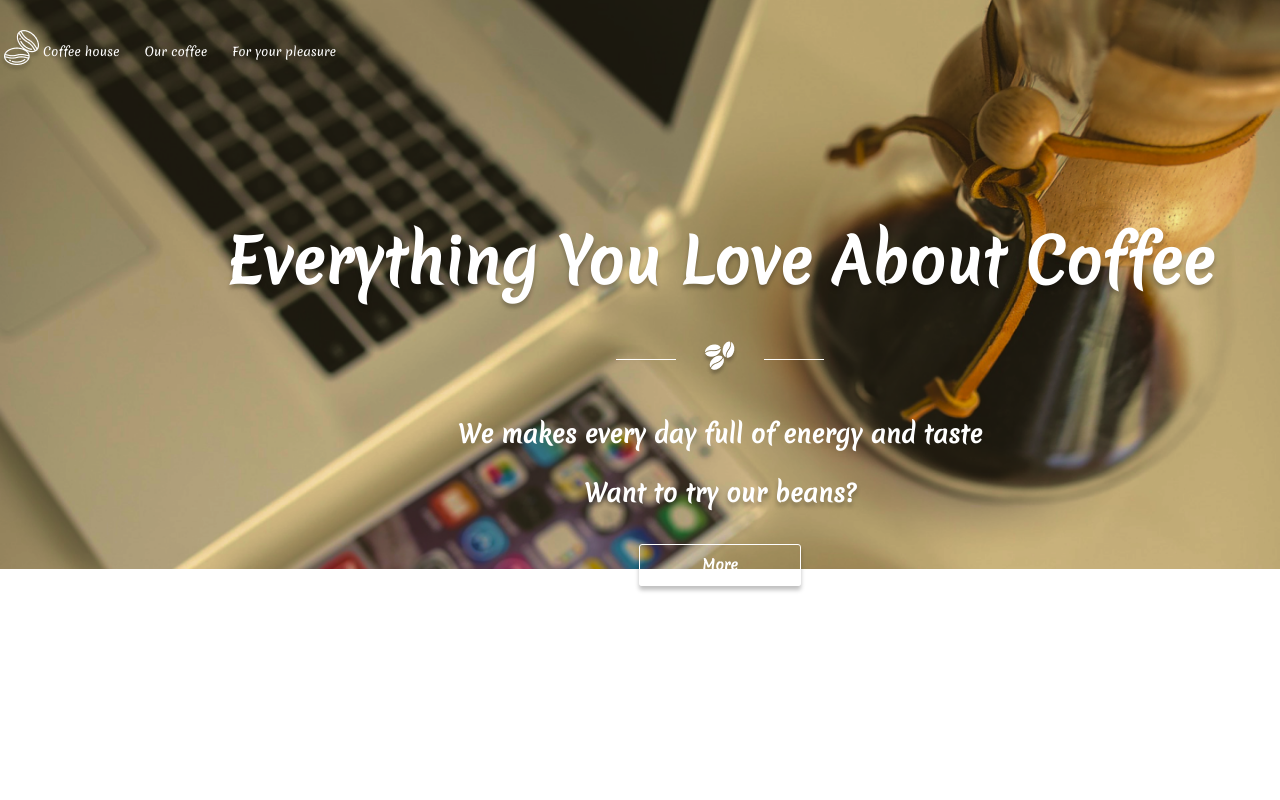
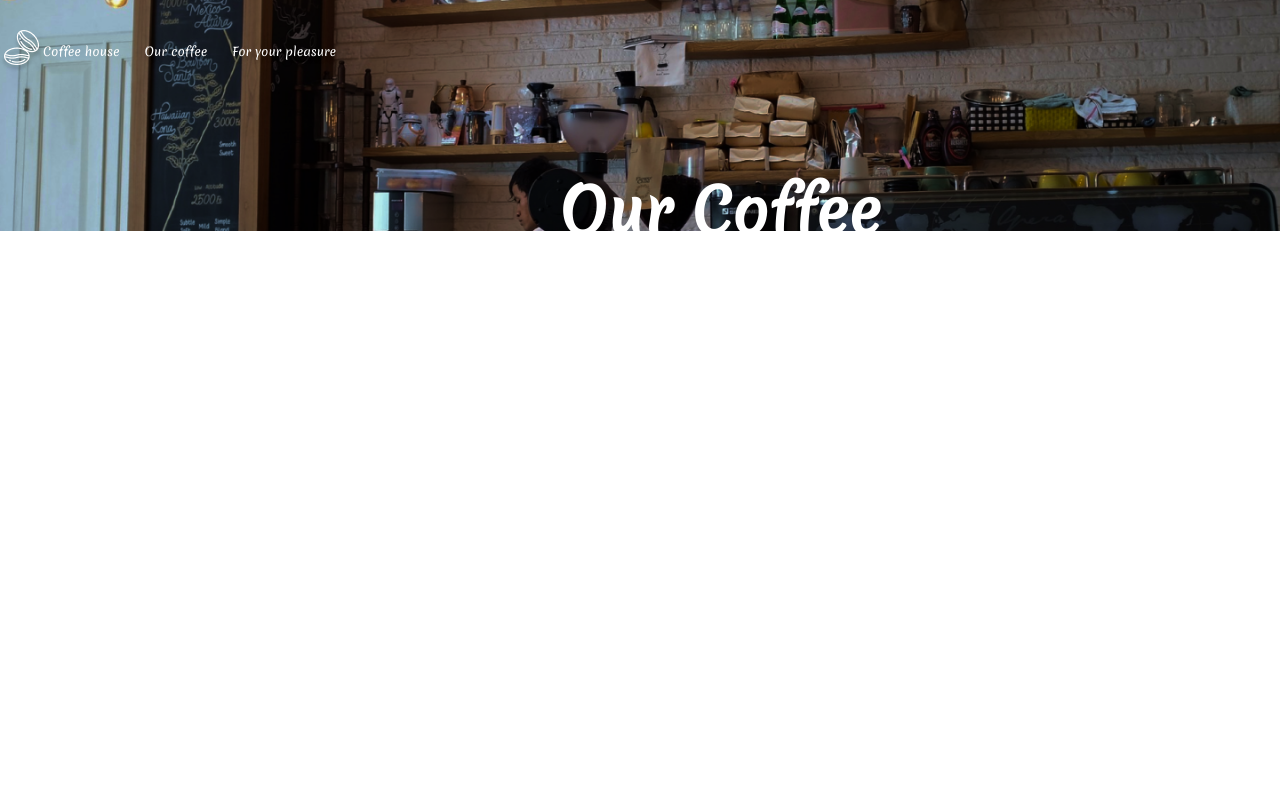
Before and after one commit to Safarov-E/Coffee-shop, a React (Create React App) app: page / in a window 1280 px wide. Shown: the top 800 px of the page. Built offline with nearby package versions, Linux system fonts and the light colour scheme; data requests are answered from the project's data file.

Commit message:
Верстка header второй страницы

```diff
--- a/src/App.js
+++ b/src/App.js
@@ -1,5 +1,5 @@
 import React, {Component} from 'react';
-import Header from './Main-page/header';
+import Header from './Coffee-page/header';
 
 class App extends Component {
   render() {
--- /dev/null
+++ b/src/Coffee-page/header.js
@@ -0,0 +1,27 @@
+import React, {Component} from 'react';
+import classes from './header.module.css';
+import Group from './img/Group.png'
+
+class HeaderCoffeePage extends Component {
+    render() {
+        return (
+            <header>
+                <div className={classes.header}>
+                    <nav className={classes.logo_nav}>
+                        <div className={classes.Logo}>
+                            <img src={Group} alt="logo"/>
+                            <div className={classes.Coffee_house}>Coffee house</div>
+                        </div>
+                        <div className={classes.Our_coffee}>Our coffee</div>
+                        <div className={classes.For_your_pleasure}>For your pleasure</div>
+                    </nav>
+                    <div className={classes.element_h2}>
+                        <h2>Our Coffee</h2>
+                    </div>
+                </div>
+            </header>
+        )
+    }
+}
+
+export default HeaderCoffeePage;
--- /dev/null
+++ b/src/Coffee-page/header.module.css
@@ -0,0 +1,57 @@
+header {
+    height: 847px;
+    background: url('./img/coffee-shop-1209863_1920.png');
+    background-repeat: no-repeat;
+    background-size: 100%;
+}
+.header {
+    width: 1440px;
+    margin: auto;
+}
+.Logo {
+    display: flex;
+    align-items: center
+}
+.logo_nav {
+    display: flex;
+    align-items: center;
+    padding-top: 30px;
+}
+.Coffee_house {
+    font-family: Merienda;
+    font-style: normal;
+    font-weight: normal;
+    font-size: 12px;
+    line-height: 17px;
+    color: #FFFFFF;
+    padding-right: 25px;
+}
+.Our_coffee {
+    font-family: Merienda;
+    font-style: normal;
+    font-weight: normal;
+    font-size: 12px;
+    line-height: 17px;
+    color: #FFFFFF;
+    text-shadow: 0px 4px 4px rgba(0, 0, 0, 0.25);
+    padding-right: 25px;
+}
+.For_your_pleasure {
+    font-family: Merienda;
+    font-style: normal;
+    font-weight: normal;
+    font-size: 12px;
+    line-height: 17px;
+    color: #FFFFFF;
+    text-shadow: 0px 4px 4px rgba(0, 0, 0, 0.25);
+}
+.element_h2 {
+    font-family: Merienda;
+    font-style: normal;
+    font-weight: bold;
+    font-size: 40px;
+    line-height: 58px;
+    padding-top: 60px;
+    color: #FFFFFF;
+    text-align: center;
+}
```
Also changed, not shown: src/Coffee-page/img/Group.png (added), src/Coffee-page/img/coffee-shop-1209863_1920.png (added).
